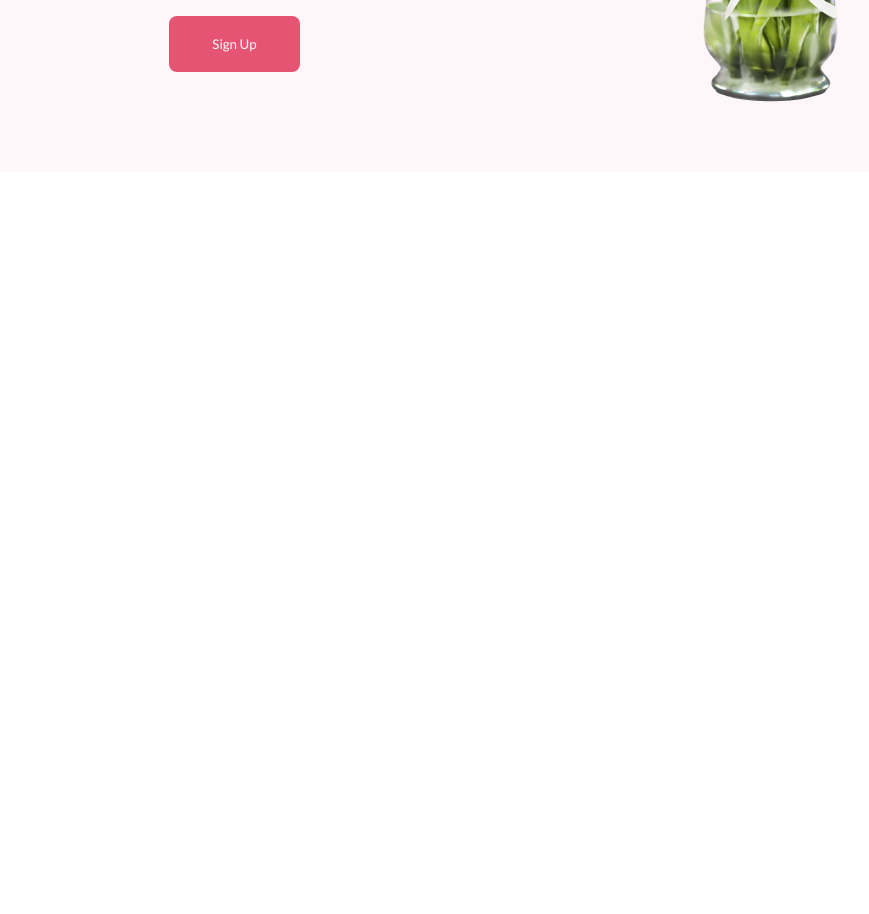
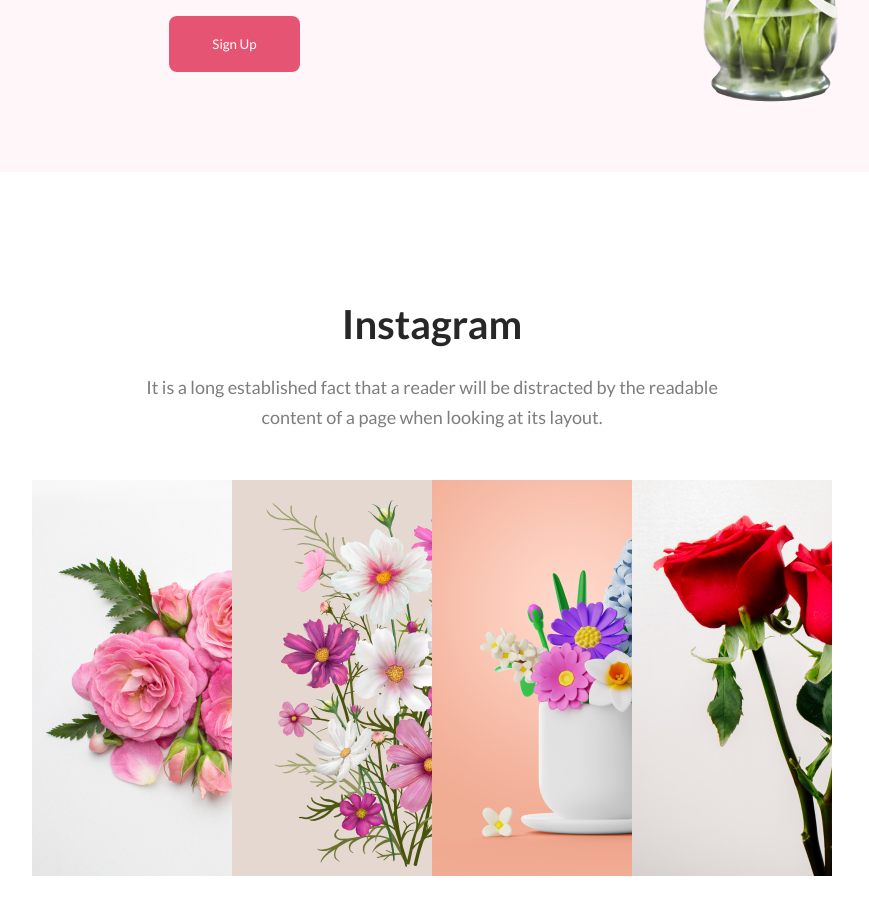
Before and after one commit to Mahfujur-Rahman6793/flower-shop, a plain HTML site: page index.html in a window 1280 px wide. Shown: the part 2718-3632 px from the top of the page, without its empty margins (208-1077 px from the left). Before the commit the page ends 3018 px from the top, so only its background shows below. Drawn offline with Linux system fonts and the light colour scheme.

Commit message:
socail media section is created

```diff
--- a/CSS/style.css
+++ b/CSS/style.css
@@ -176,3 +176,47 @@
     line-height: 30px;
     margin-bottom: 24px;
 }
+
+/* style for social media */
+
+.social-media{
+    text-align: center;
+    margin-bottom: 128px;
+}
+.social-media h3{
+    margin-bottom: 24px;
+    color: #272727;
+    text-align: center;
+    font-size: 40px;
+    font-weight: 700;
+}
+.social-media p{
+    color: rgba(39, 39, 39, 0.60);
+    text-align: center;
+    font-size: 18px;
+    font-weight: 400;
+    line-height: 30px;
+    margin-bottom: 48px;
+}
+.image-container{
+    display: flex;
+    justify-content: space-between;
+}
+.cart{
+        width: 342px;
+        height: 396px;
+        background-size: cover;
+        background-repeat: no-repeat;
+}
+.cart-1{
+    background: url('../Assets/Flower\ 01.png'), lightgray 50% / cover no-repeat;
+}
+.cart-2{
+    background: url('../Assets/Rectangle\ 4.png'), lightgray 50% / cover no-repeat;
+}
+.cart-3{
+    background: url('../Assets/Rectangle\ 5.png'), lightgray 50% / cover no-repeat;
+}
+.cart-4{
+    background: url('../Assets/Rectangle\ 6.png'), lightgray 50% / cover no-repeat;
+}
--- a/index.html
+++ b/index.html
@@ -147,6 +147,16 @@
                 <button class="btn-primary">Sign Up</button>
              </div>
         </section>
+        <section class="social-media space">
+            <h3>Instagram</h3>
+            <p>It is a long established fact that a reader will be distracted by the readable <br> content of a page when looking at its layout.</p>
+            <div class="image-container">
+                <div class="cart cart-1"></div>
+                <div class="cart cart-2"></div>
+                <div class="cart cart-3"></div>
+                <div class="cart cart-4"></div>
+            </div>
+        </section>
     </main>
     <footer>
 
```
